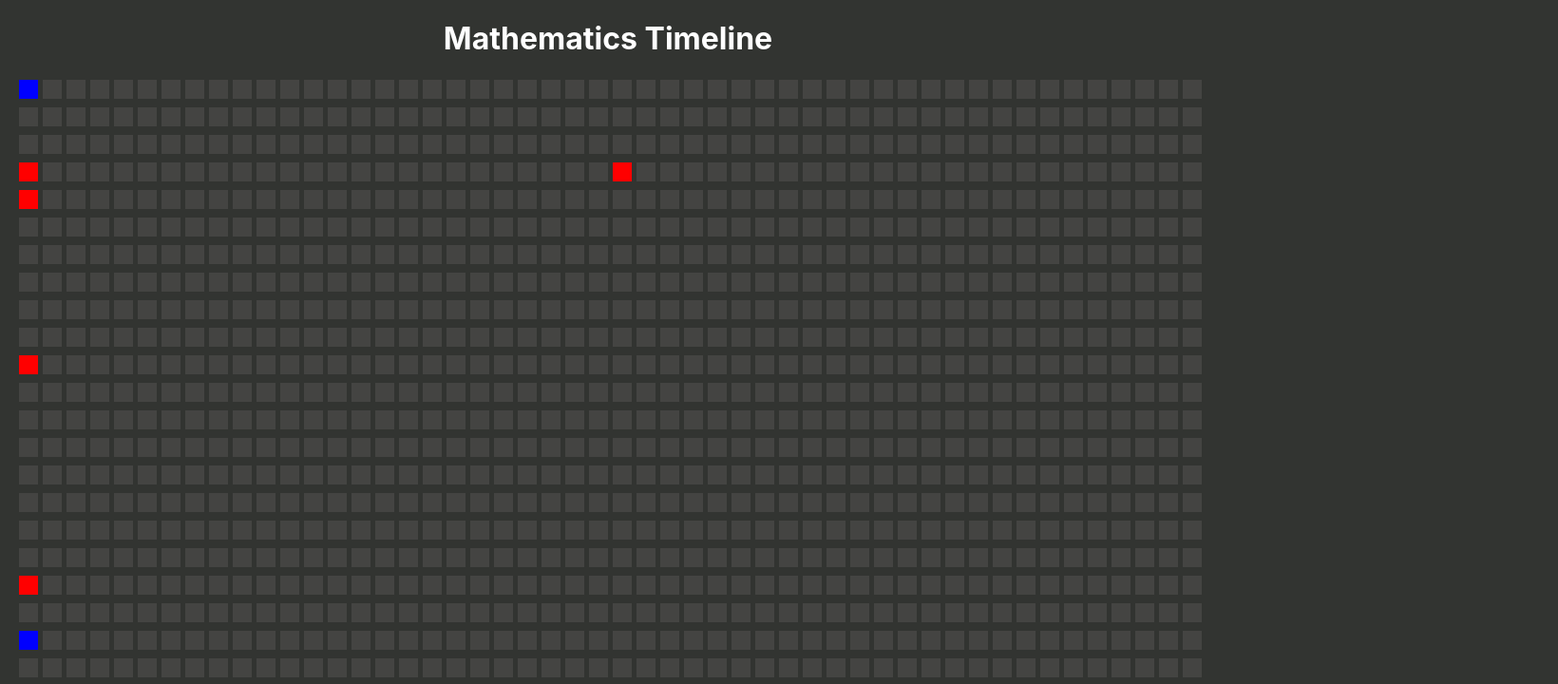
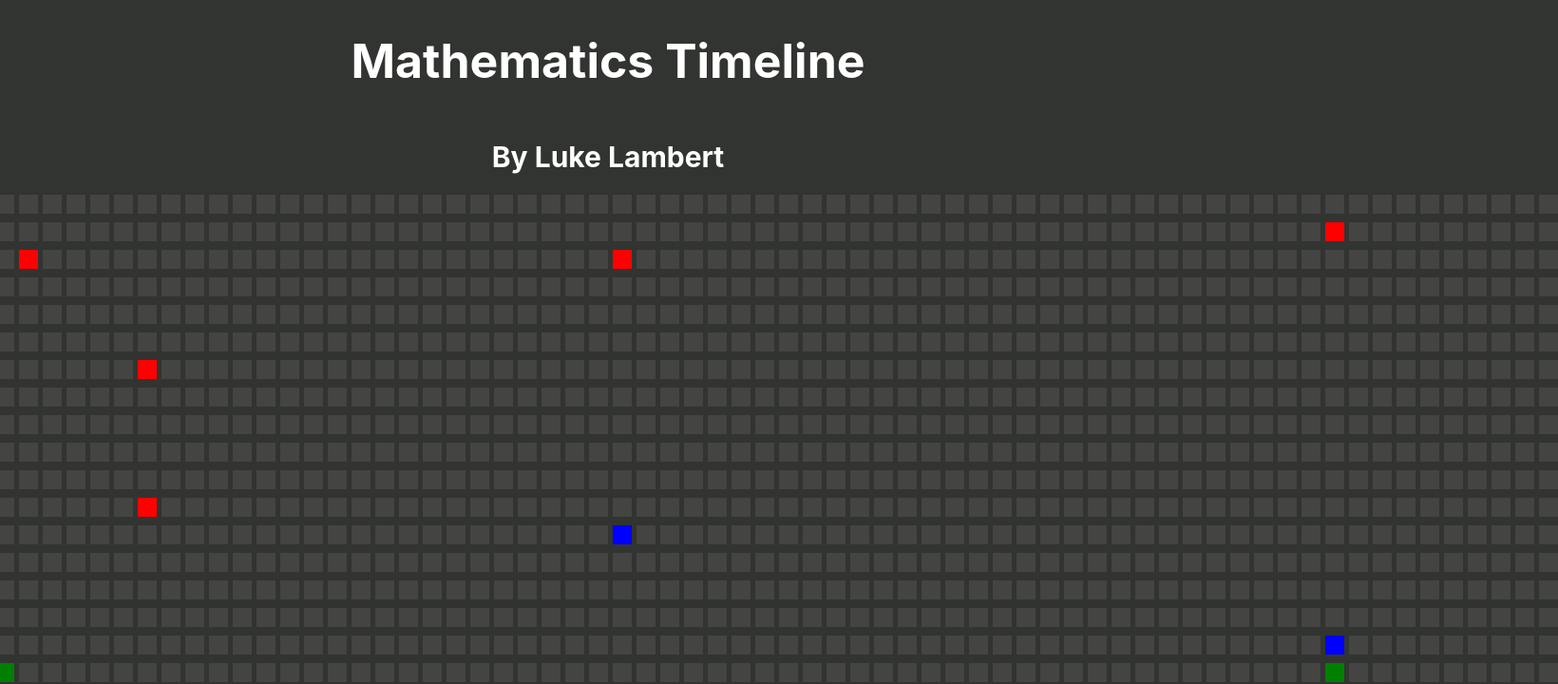
Before and after one commit to LukeLambert11/MathTimeline, a React (Create React App) app: page / in a window 1280 px wide. Shown: the top 720 px of the page at 95% size, 1640 px wide, since content can reach past the window. Built offline with nearby package versions, Linux system fonts and the light colour scheme.

Commit message:
fixed title

```diff
--- a/src/TimeGrid.css
+++ b/src/TimeGrid.css
@@ -9,4 +9,11 @@
 .title{
     color: white;
     text-align: center;
+    font-size: 50px;
 }
+
+.name{
+    color: white;
+    text-align: center;
+    font-size: 30px;
+}
--- a/src/TimeGrid.tsx
+++ b/src/TimeGrid.tsx
@@ -13,6 +13,7 @@ const timeLine = () => {
     return (
         <div className="background">
             <h1 className="title">Mathematics Timeline</h1>
+            <h1 className="name">By Luke Lambert</h1>
             <div>
                 <GridContainer items={gridItems} />
             </div>
--- a/src/components/styles/GridContainer.css
+++ b/src/components/styles/GridContainer.css
@@ -1,6 +1,6 @@
 .grid-container {
     display: grid;
-    grid-template-columns: repeat(50, 20px); /* 50 squares across */
+    grid-template-columns: repeat(80, 20px); /* 50 squares across */
     gap: 5px;
     justify-content: center;
     align-content: center;
```
Also changed, not shown: src/components/TimeLineData.ts (line endings or trailing spaces).
